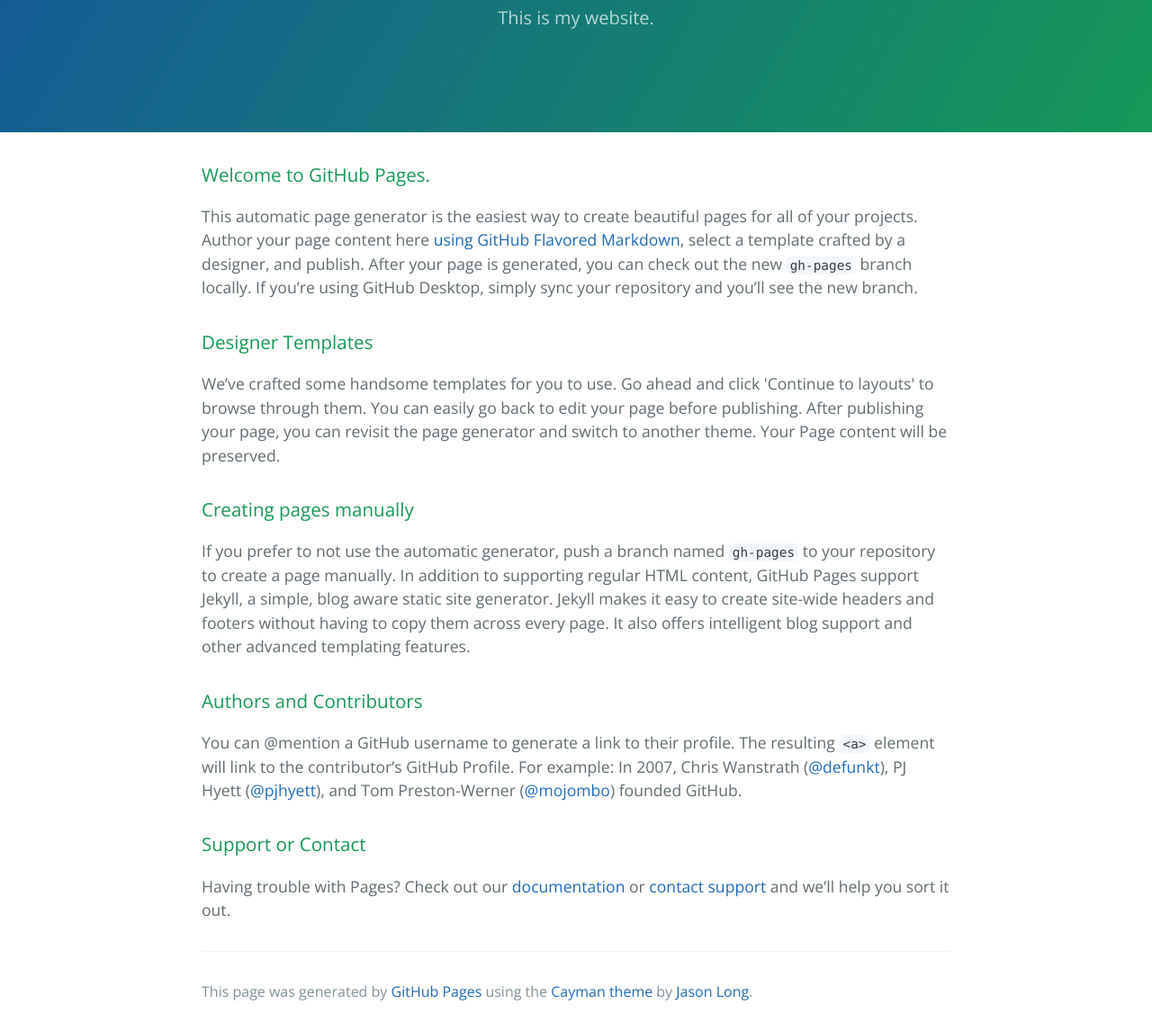
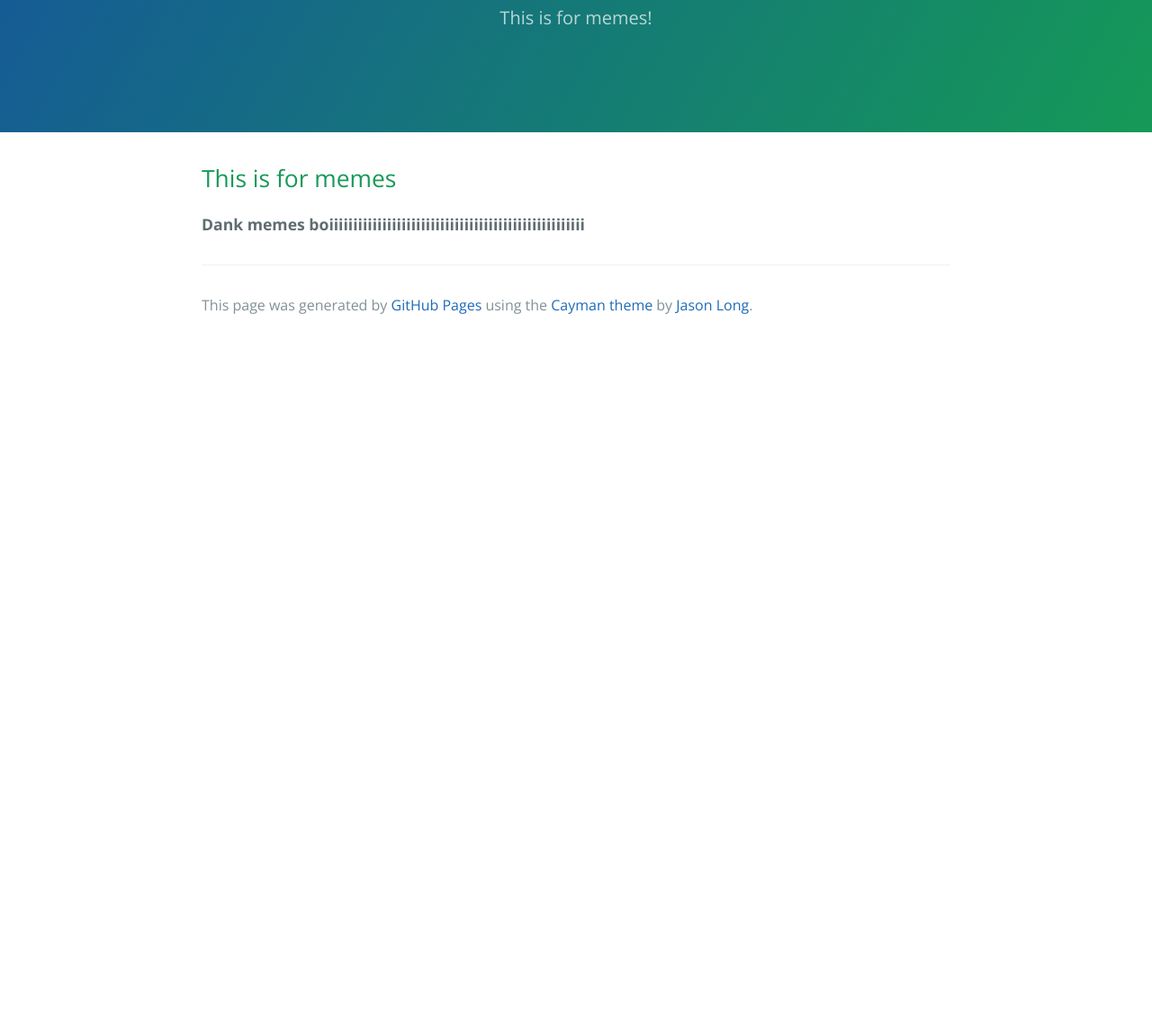
Before and after one commit to BrandonDore/BrandonDore.github.io, a plain HTML site: page index.html in a window 1280 px wide. Shown: the part 170-1316 px from the top of the page at 90% size. After the commit the page ends 800 px from the top, so only its background shows below. Drawn offline with nearby package versions, Linux system fonts and the light colour scheme.

Commit message:
Replace master branch with page content via GitHub

```diff
--- a/index.html
+++ b/index.html
@@ -2,7 +2,7 @@
 <html lang="en-us">
   <head>
     <meta charset="UTF-8">
-    <title>Brandondore.GitHub.io by BrandonDore</title>
+    <title>The meme directory by BrandonDore</title>
     <meta name="viewport" content="width=device-width, initial-scale=1">
     <link rel="stylesheet" type="text/css" href="stylesheets/normalize.css" media="screen">
     <link href='https://fonts.googleapis.com/css?family=Open+Sans:400,700' rel='stylesheet' type='text/css'>
@@ -11,35 +11,15 @@
   </head>
   <body>
     <section class="page-header">
-      <h1 class="project-name">Brandondore.GitHub.io</h1>
-      <h2 class="project-tagline">This is my website.</h2>
+      <h1 class="project-name">The meme directory</h1>
+      <h2 class="project-tagline">This is for memes!</h2>
     </section>
 
     <section class="main-content">
-      <h3>
-<a id="welcome-to-github-pages" class="anchor" href="#welcome-to-github-pages" aria-hidden="true"><span aria-hidden="true" class="octicon octicon-link"></span></a>Welcome to GitHub Pages.</h3>
+      <h2>
+<a id="this-is-for-memes" class="anchor" href="#this-is-for-memes" aria-hidden="true"><span aria-hidden="true" class="octicon octicon-link"></span></a>This is for memes</h2>
 
-<p>This automatic page generator is the easiest way to create beautiful pages for all of your projects. Author your page content here <a href="https://guides.github.com/features/mastering-markdown/">using GitHub Flavored Markdown</a>, select a template crafted by a designer, and publish. After your page is generated, you can check out the new <code>gh-pages</code> branch locally. If you’re using GitHub Desktop, simply sync your repository and you’ll see the new branch.</p>
-
-<h3>
-<a id="designer-templates" class="anchor" href="#designer-templates" aria-hidden="true"><span aria-hidden="true" class="octicon octicon-link"></span></a>Designer Templates</h3>
-
-<p>We’ve crafted some handsome templates for you to use. Go ahead and click 'Continue to layouts' to browse through them. You can easily go back to edit your page before publishing. After publishing your page, you can revisit the page generator and switch to another theme. Your Page content will be preserved.</p>
-
-<h3>
-<a id="creating-pages-manually" class="anchor" href="#creating-pages-manually" aria-hidden="true"><span aria-hidden="true" class="octicon octicon-link"></span></a>Creating pages manually</h3>
-
-<p>If you prefer to not use the automatic generator, push a branch named <code>gh-pages</code> to your repository to create a page manually. In addition to supporting regular HTML content, GitHub Pages support Jekyll, a simple, blog aware static site generator. Jekyll makes it easy to create site-wide headers and footers without having to copy them across every page. It also offers intelligent blog support and other advanced templating features.</p>
-
-<h3>
-<a id="authors-and-contributors" class="anchor" href="#authors-and-contributors" aria-hidden="true"><span aria-hidden="true" class="octicon octicon-link"></span></a>Authors and Contributors</h3>
-
-<p>You can @mention a GitHub username to generate a link to their profile. The resulting <code>&lt;a&gt;</code> element will link to the contributor’s GitHub Profile. For example: In 2007, Chris Wanstrath (<a href="https://github.com/defunkt" class="user-mention">@defunkt</a>), PJ Hyett (<a href="https://github.com/pjhyett" class="user-mention">@pjhyett</a>), and Tom Preston-Werner (<a href="https://github.com/mojombo" class="user-mention">@mojombo</a>) founded GitHub.</p>
-
-<h3>
-<a id="support-or-contact" class="anchor" href="#support-or-contact" aria-hidden="true"><span aria-hidden="true" class="octicon octicon-link"></span></a>Support or Contact</h3>
-
-<p>Having trouble with Pages? Check out our <a href="https://help.github.com/pages">documentation</a> or <a href="https://github.com/contact">contact support</a> and we’ll help you sort it out.</p>
+<p><strong>Dank memes boiiiiiiiiiiiiiiiiiiiiiiiiiiiiiiiiiiiiiiiiiiiiiiiiiiiii</strong></p>
 
       <footer class="site-footer">
 
```
Also changed, not shown: params.json (+3 -3 lines).
